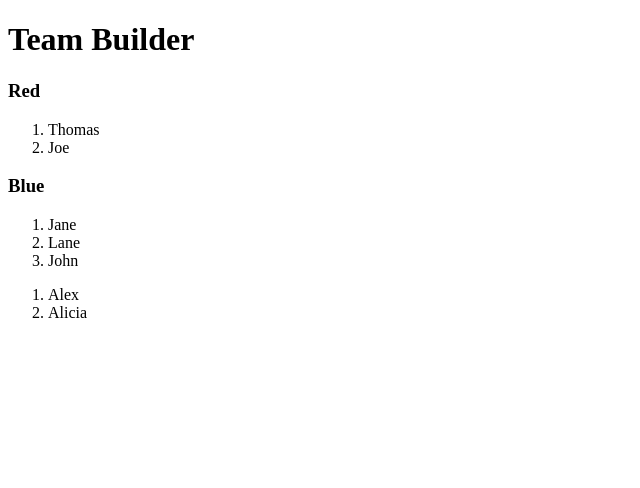
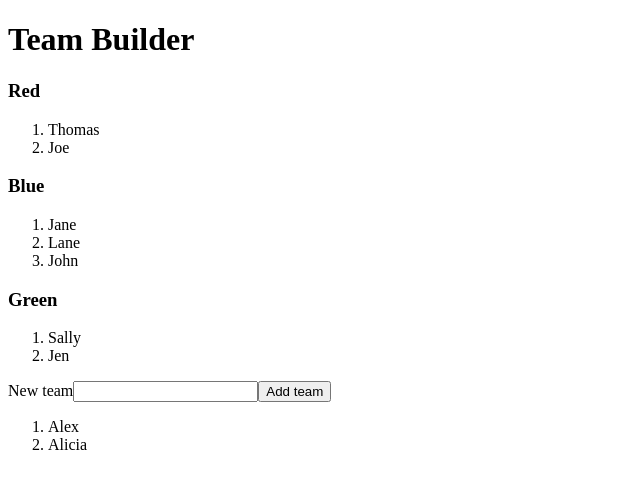
Before and after one commit to tf3/teamster, a React app: page / in a window 1280 px wide. Shown: the top 488 px of the page, without its empty margins (0-640 px from the left). Built offline with nearby package versions, Linux system fonts and the light colour scheme; the HTML template or start-up script is replaced by a standard one.

Commit message:
Add AddTeamForm component

```diff
--- /dev/null
+++ b/src/components/AddTeamForm.jsx
@@ -0,0 +1,15 @@
+import React from 'react';
+
+const AddTeamForm = () => (
+  <div className="team">
+    <form>
+      <label>
+        New team
+        <input type="text" name="teamName" />
+        <button>Add team</button>
+      </label>
+    </form>
+  </div>
+);
+
+export default AddTeamForm;
--- a/src/components/App.jsx
+++ b/src/components/App.jsx
@@ -1,6 +1,7 @@
 import React from 'react';
 import TeamList from './TeamList.jsx';
 import UnassignedList from './UnassignedList.jsx';
+import AddTeamForm from './AddTeamForm.jsx';
 
 const placeholderState = {
   teams: [
@@ -13,6 +14,11 @@ const placeholderState = {
       name: 'Blue',
       maxMembers: 5,
       members: [{ name: 'Jane' }, { name: 'Lane' }, { name: 'John' }],
+    },
+    {
+      name: 'Green',
+      maxMembers: 3,
+      members: [{ name: 'Sally' }, { name: 'Jen' }],
     },
   ],
   unassigned: [{ name: 'Alex' }, { name: 'Alicia' }],
@@ -30,7 +36,10 @@ class App extends React.Component {
     return (
       <div>
         <h1>Team Builder</h1>
-        {teams.map(team => <TeamList team={team} />)}
+        <div className="teams">
+          {teams.map(team => <TeamList team={team} />)}
+          <AddTeamForm />
+        </div>
         <UnassignedList unassigned={unassigned} />
       </div>
     );
```
